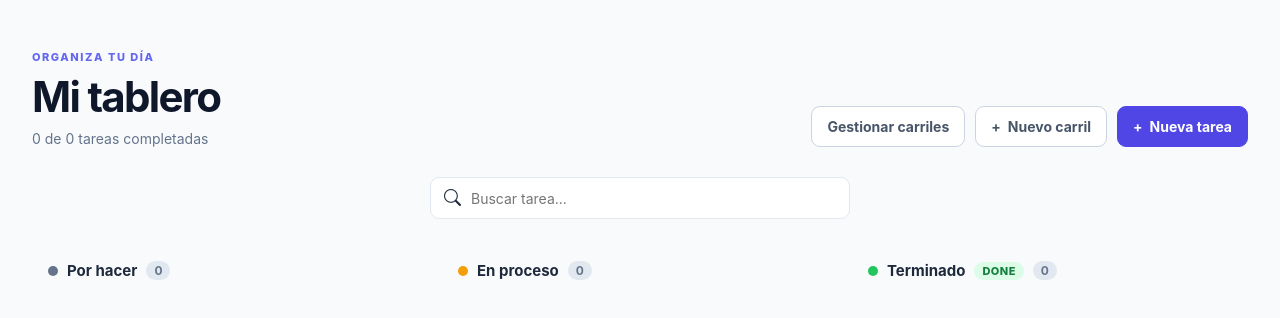
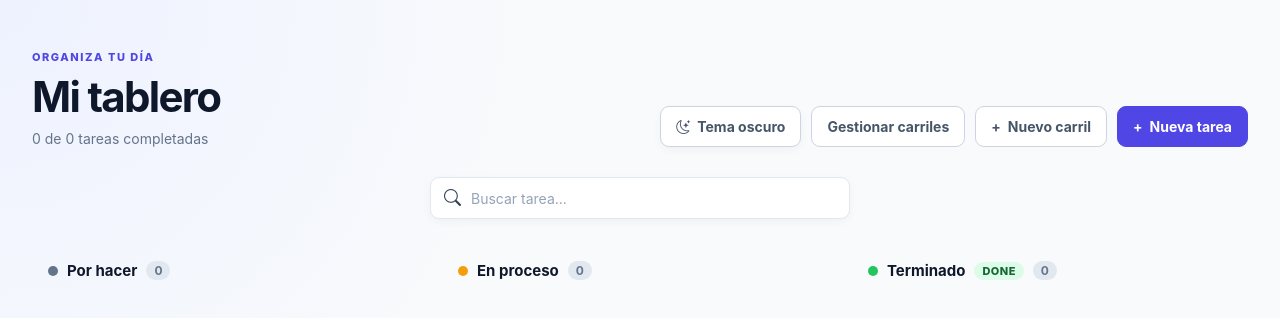
Before and after one commit to StevenSanchezEs/TicTac, a React (Create React App) app: page / in a window 1280 px wide. Shown: the top 318 px of the page. Built offline with nearby package versions, Linux system fonts and the light colour scheme.

Commit message:
feat: agregar funcionalidad para aplicar tema claro y oscuro a toda la app

```diff
--- a/src/App.css
+++ b/src/App.css
@@ -4,16 +4,17 @@
     box-sizing: border-box;
 }
 
-.appShell { min-height: 100vh; padding: 50px 32px 96px; }
+.appShell { min-height: 100vh; padding: 50px 32px 96px; background: radial-gradient(circle at top left, var(--primary-soft), transparent 34%), var(--bg); transition: background-color .2s ease; }
 .appHeader { max-width: 1280px; margin: 0 auto; display: flex; justify-content: space-between; gap: 24px; align-items: flex-end; }
-.eyebrow { color: #6366f1; font-size: 11px; font-weight: 800; letter-spacing: .14em; margin-bottom: 7px; }
-.appHeader h1 { font-size: clamp(30px, 4vw, 42px); color: #0f172a; letter-spacing: -.04em; }
+.eyebrow { color: var(--primary); font-size: 11px; font-weight: 800; letter-spacing: .14em; margin-bottom: 7px; }
+.appHeader h1 { font-size: clamp(30px, 4vw, 42px); color: var(--text); letter-spacing: -.04em; }
 .headerActions { display: flex; gap: 10px; flex-wrap: wrap; }
-.primaryButton, .secondaryButton { display: inline-flex; align-items: center; justify-content: center; gap: 7px; padding: 11px 15px; border-radius: 9px; font: inherit; font-size: 14px; font-weight: 700; cursor: pointer; }
-.primaryButton { color: #fff; background: #4f46e5; border: 1px solid #4f46e5; }
-.primaryButton:hover { background: #4338ca; }
-.secondaryButton { color: #475569; background: #fff; border: 1px solid #cbd5e1; }
-.secondaryButton:hover { color: #0f172a; background: #f8fafc; }
+.primaryButton, .secondaryButton, .themeButton { display: inline-flex; align-items: center; justify-content: center; gap: 7px; padding: 11px 15px; border-radius: 9px; font: inherit; font-size: 14px; font-weight: 700; cursor: pointer; transition: background-color .15s ease, border-color .15s ease, color .15s ease, transform .15s ease; }
+.primaryButton { color: #fff; background: var(--primary); border: 1px solid var(--primary); }
+.primaryButton:hover { background: var(--primary-hover); border-color: var(--primary-hover); }
+.secondaryButton, .themeButton { color: var(--muted-strong); background: var(--surface); border: 1px solid var(--border-strong); }
+.secondaryButton:hover, .themeButton:hover { color: var(--text); background: var(--surface-muted); }
+.themeButton { box-shadow: var(--shadow-card); }
 .board { max-width: 1280px; margin: 28px auto 0; display: flex; align-items: stretch; gap: 20px; overflow-x: auto; padding: 4px 2px 24px; }
 .srOnly { position: absolute; width: 1px; height: 1px; padding: 0; margin: -1px; overflow: hidden; clip: rect(0, 0, 0, 0); white-space: nowrap; border: 0; }
 
--- a/src/App.js
+++ b/src/App.js
@@ -7,7 +7,7 @@ import { TaskSkeleton } from './components/TaskSkeleton';
 import { TodoForm } from './components/TodoForm/TodoForm';
 import './App.css'
 import { Modal } from './components/Modal/Modal';
-import { useState } from 'react';
+import { useEffect, useState } from 'react';
 import { LaneManager } from './components/LaneManager/LaneManager';
 
 /* const defaultTodos = [
@@ -50,6 +50,13 @@ function App() {
   const [modalMode, setModalMode] = useState('task');
   const [draggedTaskId, setDraggedTaskId] = useState(null);
   const [draggedLaneId, setDraggedLaneId] = useState(null);
+  const [theme, setTheme] = useState(() => localStorage.getItem('tictac-theme') || 'light');
+  const isDarkTheme = theme === 'dark';
+
+  useEffect(() => {
+    document.documentElement.dataset.theme = theme;
+    localStorage.setItem('tictac-theme', theme);
+  }, [theme]);
 
   const openModal = (mode) => {
     setModalMode(mode);
@@ -75,6 +82,16 @@ function App() {
           <TodoCounter completed={loading ? 0 : completedTodos} total={loading ? 0 : totalTodos}/>
         </div>
         <div className="headerActions">
+          <button
+            className="themeButton"
+            type="button"
+            onClick={() => setTheme(currentTheme => currentTheme === 'dark' ? 'light' : 'dark')}
+            aria-label={isDarkTheme ? 'Cambiar a tema claro' : 'Cambiar a tema oscuro'}
+            aria-pressed={isDarkTheme}
+          >
+            <i className={`bi ${isDarkTheme ? 'bi-sun' : 'bi-moon-stars'}`}></i>
+            {isDarkTheme ? 'Tema claro' : 'Tema oscuro'}
+          </button>
           <button className="secondaryButton" onClick={() => openModal('manage-lanes')}>
             Gestionar carriles
           </button>
--- a/src/components/CreateTodoButton/CreateTodoButton.module.css
+++ b/src/components/CreateTodoButton/CreateTodoButton.module.css
@@ -1,12 +1,12 @@
 .createTodoButton{
     position: fixed;
     display: inline-flex;
-    width: 54px; height: 54px; bottom: 22px; right: 24px; background-color: #4f46e5;
+    width: 54px; height: 54px; bottom: 22px; right: 24px; background-color: var(--primary);
     color: #fff; font-size: 28px; border-radius: 50%;
     justify-content: center;
     align-items: center;
-    border: none; cursor: pointer; box-shadow: 0 8px 20px rgba(79,70,229,.3);
+    border: none; cursor: pointer; box-shadow: var(--shadow-card);
     padding: 0;
 }
 
-.createTodoButton:hover{ background: #4338ca; transform: translateY(-2px); }
+.createTodoButton:hover{ background: var(--primary-hover); transform: translateY(-2px); }
--- a/src/components/Modal/Modal.module.css
+++ b/src/components/Modal/Modal.module.css
@@ -8,7 +8,7 @@
     height: 100%;
     justify-content: center;
     align-items: center;
-    background: rgba(15, 23, 42, .45);
+    background: var(--overlay);
     backdrop-filter: blur(5px);
     -webkit-backdrop-filter: blur(5px);
     z-index: 1000;
--- a/src/components/TaskSkeleton/TaskSkeleton.module.css
+++ b/src/components/TaskSkeleton/TaskSkeleton.module.css
@@ -13,7 +13,7 @@
   .skeletonText {
     width: 100%;
     height: 70px;
-    background-color: #dedede;
+    background-color: var(--border);
     border-radius: 20px;
     animation: pulse 1.5s infinite ease-in-out;
     padding: 0 25px;
--- a/src/components/TodoCounter/TodoCounter.module.css
+++ b/src/components/TodoCounter/TodoCounter.module.css
@@ -1,5 +1,5 @@
 .todoCounter{
-    color: #64748b;
+    color: var(--muted);
     font-size: 14px;
     margin-top: 8px;
 }
--- a/src/components/TodoList/TodoList.module.css
+++ b/src/components/TodoList/TodoList.module.css
@@ -8,16 +8,16 @@
     transition: background-color .15s, box-shadow .15s;
 }
 
-.dropTarget { background: #eef2ff; box-shadow: inset 0 0 0 2px #818cf8; }
+.dropTarget { background: var(--primary-soft); box-shadow: inset 0 0 0 2px var(--primary); }
 
 .laneHeader { padding: 0 4px 14px; cursor: grab; user-select: none; }
 .laneHeader:active { cursor: grabbing; }
 
 .laneTitle { display: flex; align-items: center; gap: 9px; }
-.laneTitle h2 { font-size: 15px; font-weight: 700; color: #1e293b; }
+.laneTitle h2 { font-size: 15px; font-weight: 700; color: var(--text); }
 .laneDot { width: 10px; height: 10px; border-radius: 50%; }
-.doneBadge { color: #15803d; background: #dcfce7; border-radius: 99px; padding: 2px 8px; font-size: 11px; font-weight: 800; text-transform: uppercase; letter-spacing: .04em; }
-.count { color: #64748b; background: #e2e8f0; border-radius: 99px; padding: 2px 8px; font-size: 12px; font-weight: 700; }
+.doneBadge { color: var(--success-text); background: var(--success-soft); border-radius: 99px; padding: 2px 8px; font-size: 11px; font-weight: 800; text-transform: uppercase; letter-spacing: .04em; }
+.count { color: var(--muted); background: var(--border); border-radius: 99px; padding: 2px 8px; font-size: 12px; font-weight: 700; }
 
 .TodoList { list-style: none; display: grid; gap: 12px; }
-.emptyState { padding: 20px 12px; color: #94a3b8; font-size: 14px; text-align: center; border: 1px dashed #cbd5e1; border-radius: 12px; }
+.emptyState { padding: 20px 12px; color: var(--muted-faint); font-size: 14px; text-align: center; border: 1px dashed var(--border-strong); border-radius: 12px; }
--- a/src/components/TodoSearch/TodoSearch.module.css
+++ b/src/components/TodoSearch/TodoSearch.module.css
@@ -10,14 +10,15 @@
     align-items: center;
     max-width: 420px;
     width: 100%; height: 42px; font-size: 17px; border-radius: 9px; padding: 0 13px;
-    background-color: #fff; border: 1px solid #e2e8f0;
+    background-color: var(--surface); border: 1px solid var(--border);
     outline: none;
     gap: 10px; /* Espacio entre el ícono y el input */
+    box-shadow: var(--shadow-card);
 }
 
 .icon {
     font-size: 24px;
-    color: #888; /* Color del ícono */
+    color: var(--muted-faint); /* Color del ícono */
 }
 
 .TodoSearch {
@@ -25,8 +26,11 @@
     border: none;
     outline: none;
     background: transparent; /* Fondo transparente para mostrar el color del contenedor */
+    color: var(--text-soft);
     font-size: 14px;
 }
+
+.TodoSearch::placeholder { color: var(--muted-faint); }
 
 @media (max-width: 768px){
     .todoContainer{
--- a/src/index.css
+++ b/src/index.css
@@ -4,12 +4,71 @@
   box-sizing: border-box;
 }
 
+:root {
+  color-scheme: light;
+  --bg: #f8fafc;
+  --bg-soft: #f1f5f9;
+  --surface: #ffffff;
+  --surface-muted: #f8fafc;
+  --surface-elevated: #ffffff;
+  --text: #0f172a;
+  --text-soft: #334155;
+  --muted: #64748b;
+  --muted-strong: #475569;
+  --muted-faint: #94a3b8;
+  --border: #e2e8f0;
+  --border-strong: #cbd5e1;
+  --primary: #4f46e5;
+  --primary-hover: #4338ca;
+  --primary-soft: #eef2ff;
+  --primary-ring: #e0e7ff;
+  --success: #22c55e;
+  --success-text: #166534;
+  --success-soft: #dcfce7;
+  --success-softest: #f0fdf4;
+  --danger: #ef4444;
+  --danger-text: #dc2626;
+  --danger-soft: #fef2f2;
+  --shadow-card: 0 3px 10px rgba(15, 23, 42, .04);
+  --overlay: rgba(15, 23, 42, .45);
+}
+
+[data-theme="dark"] {
+  color-scheme: dark;
+  --bg: #0f172a;
+  --bg-soft: #111827;
+  --surface: #1e293b;
+  --surface-muted: #172033;
+  --surface-elevated: #253349;
+  --text: #f8fafc;
+  --text-soft: #e2e8f0;
+  --muted: #cbd5e1;
+  --muted-strong: #e2e8f0;
+  --muted-faint: #94a3b8;
+  --border: #334155;
+  --border-strong: #475569;
+  --primary: #818cf8;
+  --primary-hover: #a5b4fc;
+  --primary-soft: rgba(129, 140, 248, .16);
+  --primary-ring: rgba(129, 140, 248, .28);
+  --success: #22c55e;
+  --success-text: #bbf7d0;
+  --success-soft: rgba(34, 197, 94, .18);
+  --success-softest: rgba(34, 197, 94, .10);
+  --danger: #f87171;
+  --danger-text: #fecaca;
+  --danger-soft: rgba(248, 113, 113, .14);
+  --shadow-card: 0 14px 30px rgba(0, 0, 0, .22);
+  --overlay: rgba(2, 6, 23, .72);
+}
+
 body {
   margin: 0;
   padding: 0;
-  background: #f8fafc;
-  color: #1e293b;
+  background: var(--bg);
+  color: var(--text-soft);
   font-family: Inter, ui-sans-serif, system-ui, -apple-system, BlinkMacSystemFont, "Segoe UI", sans-serif;
+  transition: background-color .2s ease, color .2s ease;
 }
 
 button, input, textarea, select { font: inherit; }
```
Also changed, not shown: src/components/LaneManager/LaneManager.module.css (+17 -17 lines), src/components/TodoForm/TodoForm.module.css (+16 -14 lines), src/components/TodoItem/TodoItem.module.css (+21 -20 lines).
